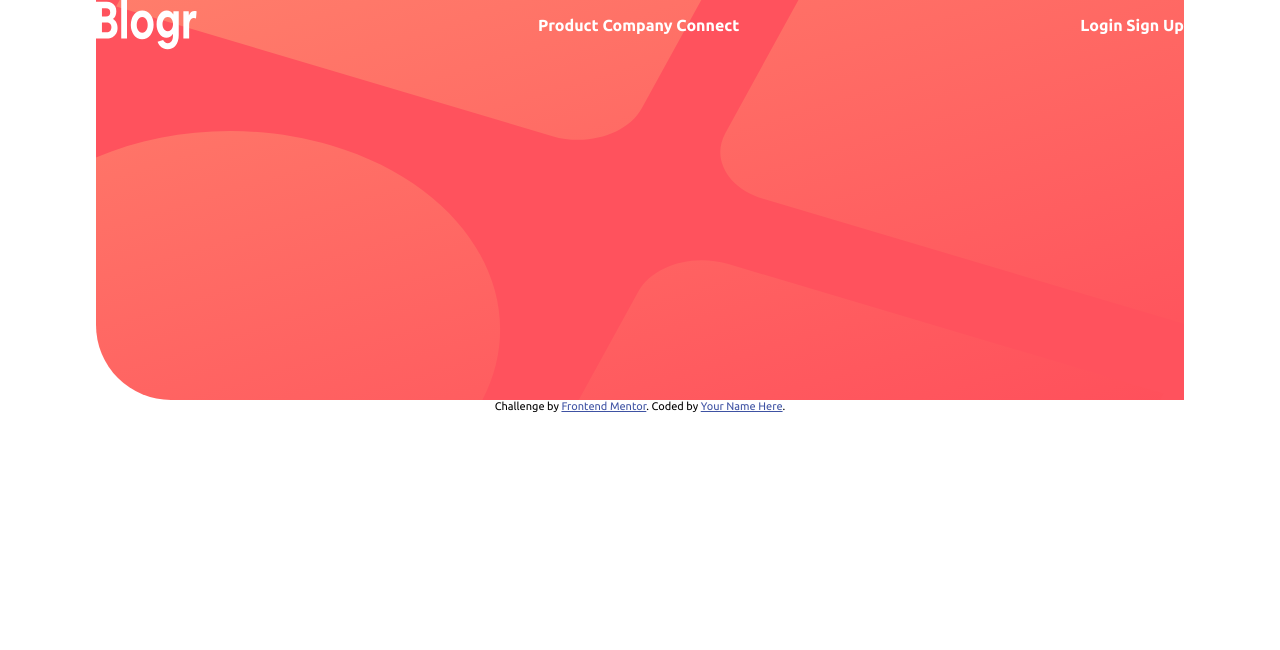
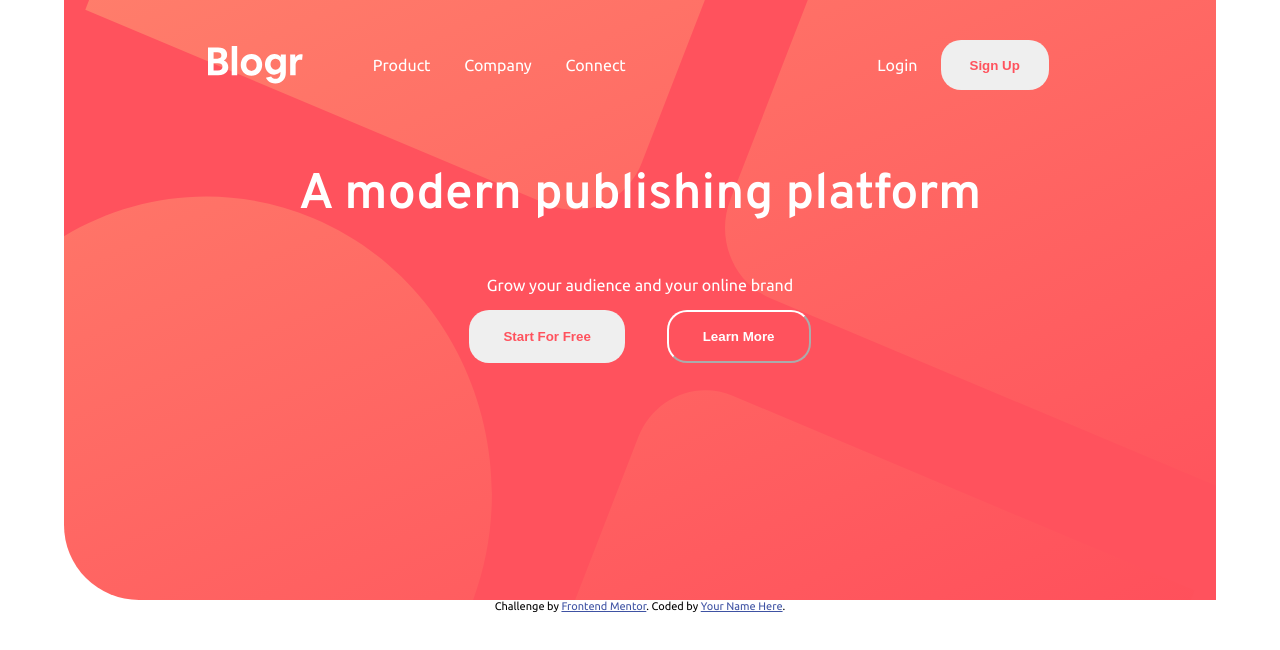
Before and after one commit to sr217/Blogr, a plain HTML site: page index.html in a window 1280 px wide. Drawn offline with Linux system fonts and the light colour scheme.

Commit message:
made start on header

```diff
--- a/index.html
+++ b/index.html
@@ -20,17 +20,29 @@
 <body>
 <div class = "header-container">
   <nav>
-    <img src="images/logo.svg" alt="Blogr"/>
+    <div class="content-left">
+      <img src="images/logo.svg" alt="Blogr" id="blogr-img"/>
         <ul class="nav-list-items">
           <li>Product</li>
           <li>Company</li>
           <li>Connect</li>
         </ul>
+    </div>
+    <div class="content-right">
       <ul class="nav-registration-items">
         <li>Login</li>
-      <li>Sign Up</li>
       </ul>
+        <button class="header-button">Sign Up</button>
+    </div>
   </nav>
+  <div class="header-content">
+    <h1>A modern publishing platform</h1>
+    <p>Grow your audience and your online brand</p>
+      <div class="buttons">
+        <button class="header-button">Start For Free</button>
+          <button class="header-button-border-only">Learn More</button>
+      </div>
+  </div>
 </div>
   <div class="attribution">
     Challenge by <a href="https://www.frontendmentor.io?ref=challenge" target="_blank">Frontend Mentor</a>.
--- a/main.css
+++ b/main.css
@@ -1,10 +1,17 @@
 body {
-    margin: 0;
+    /* margin: 0; */
     background-color: rgb(255, 255, 255);
-    max-width: 85%;
+    max-width: 90%;
     margin: 0 auto;
     font-family: 'Overpass', sans-serif;
     font-family: 'Ubuntu', sans-serif;
+}
+
+h1
+{
+    font-size: 50px;
+    font-family: 'Overpass', sans-serif;
+    font-weight: 600;
 }
 
 .header-container
@@ -14,20 +21,96 @@ body {
     background-size: 200% 400%;
     background-position: center;
     width: 100%;
-    height: 50vh;
+    height: 75vh;
     border-bottom-left-radius: 75px;
+    color: white;
+    display: flex;
+    flex-direction: column;
+    align-items: center;
+
 }
 
 nav
 {
-    display: flex;
+    width: 75%;
+    padding: 40px;
+    display:flex;
+    flex-direction: row;
     justify-content: space-between;
 }
 
-nav ul li {
-    color: white;
-    display: inline;
-    font-weight: 700;
+.content-left
+{
+    flex: 2;
+    display: flex;
+    align-items: center;
+}
 
+.content-right
+{
+    flex: 1;
+    display: flex;
+    justify-content: space-evenly;
+}
+
+#blogr-img
+{
+    height: 75%;
+}
+
+.header-content
+{
+    display:flex;
+    flex-direction: column;
+    justify-content: space-evenly;
+    align-items: center;
+}
+
+.buttons
+{
+    display: flex;
+    justify-content: space-between;
+    width: 50%;
 
 }
+
+#blogr-img
+{
+
+}
+
+.nav-list-items
+{
+
+}
+
+.nav-registration-items
+{
+}
+
+nav ul li
+{
+    display: inline;
+    font-weight: 400;
+    padding-left: 30px;
+}
+
+.header-button
+{
+    border:white;
+    padding: 5% 10% 5% 10%;
+    color: hsl(356, 100%, 66%);
+    font-weight: 700;
+    border-radius: 20px;
+}
+
+.header-button-border-only
+{
+    padding: 5% 10% 5% 10%;
+    color: white;
+    border-color: white;
+    background-color: transparent;
+    font-weight: 700;
+    border-radius: 20px;
+
+}
```
Lines whose indentation alone changed are shown as unchanged.
